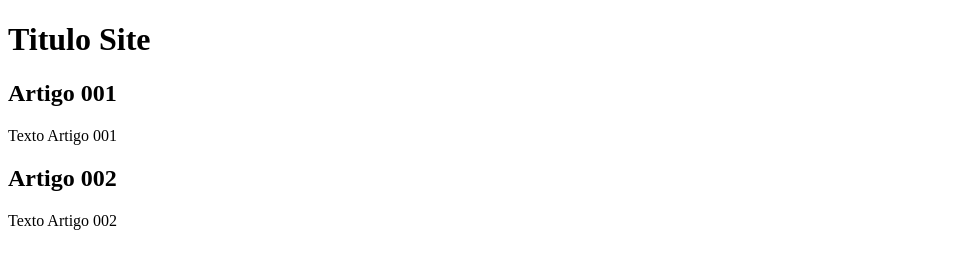
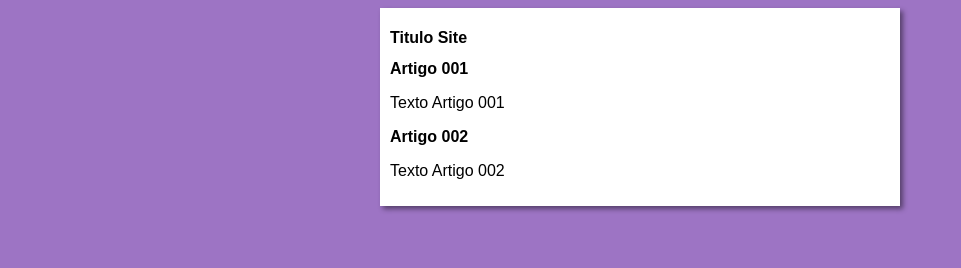
Before and after one commit to AncelmoSilva10/projeto-site-cursoGitHub, a plain HTML site: page index.html in a window 1280 px wide. Shown: the whole page, without its empty margins (0-961 px from the left). Drawn offline with Linux system fonts and the light colour scheme.

Commit message:
Iniciei o Design

```diff
--- /dev/null
+++ b/estilo/style.css
@@ -0,0 +1,16 @@
+*{
+    font-family: Arial, Helvetica, sans-serif;
+    font-size: 16px;
+}
+
+body{
+    background-color: rgb(157, 116, 196);
+}
+
+main{
+    background-color: white;
+    width: 500px;
+    margin: auto;
+    padding: 10px;
+    box-shadow: 3px 3px 5px rgba(0, 0, 0, 0.459);
+}
--- a/index.html
+++ b/index.html
@@ -4,6 +4,7 @@
     <meta charset="UTF-8">
     <meta name="viewport" content="width=device-width, initial-scale=1.0">
     <title>Titulo do Site</title>
+    <link rel="stylesheet" href="estilo/style.css">
 </head>
 <body>
     <main>
```
